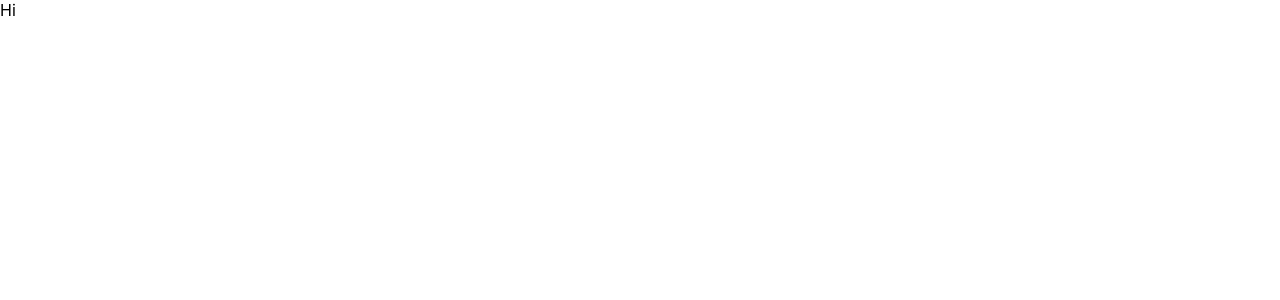
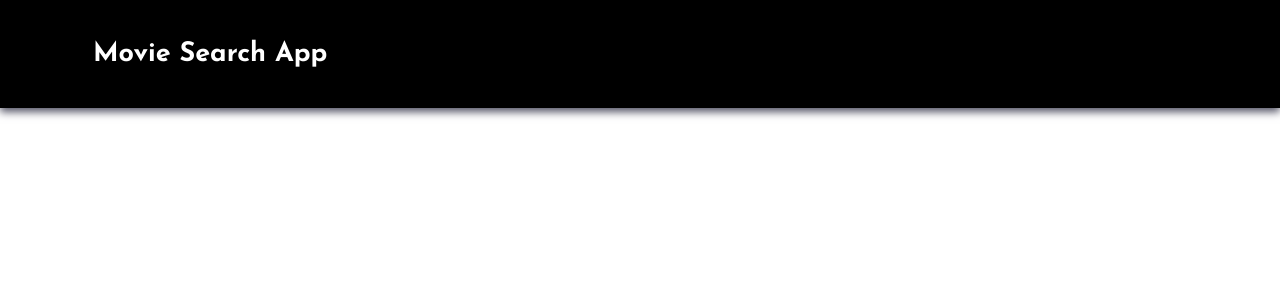
Before and after one commit to BhatiaYukta/Movie-Search-App, a React (Create React App) app in the folder movie-search-app/: page / in a window 1280 px wide. Shown: the top 300 px of the page. Built offline with nearby package versions, Linux system fonts and the light colour scheme.

Commit message:
Adding Header and styling

```diff
--- a/movie-search-app/package.json
+++ b/movie-search-app/package.json
@@ -6,9 +6,11 @@
     "@testing-library/jest-dom": "^5.17.0",
     "@testing-library/react": "^13.4.0",
     "@testing-library/user-event": "^13.5.0",
+    "axios": "^1.6.8",
     "react": "^18.3.1",
     "react-dom": "^18.3.1",
     "react-scripts": "5.0.1",
+    "styled-components": "^6.1.11",
     "web-vitals": "^2.1.4"
   },
   "scripts": {
--- a/movie-search-app/public/index.html
+++ b/movie-search-app/public/index.html
@@ -1,14 +1,16 @@
 <!DOCTYPE html>
 <html lang="en">
+
 <head>
   <meta charset="utf-8" />
   <link rel="icon" href="%PUBLIC_URL%/favicon.ico" />
+  <link rel="preconnect" href="https://fonts.googleapis.com">
+  <link rel="preconnect" href="https://fonts.gstatic.com" crossorigin>
+  <link href="https://fonts.googleapis.com/css2?family=Josefin+Sans:ital,wght@0,100..700;1,100..700&display=swap"
+    rel="stylesheet">
   <meta name="viewport" content="width=device-width, initial-scale=1" />
   <meta name="theme-color" content="#000000" />
-    <meta
-      name="description"
-      content="Web site created using create-react-app"
-    />
+  <meta name="description" content="Web site created using create-react-app" />
   <link rel="apple-touch-icon" href="%PUBLIC_URL%/logo192.png" />
   <!--
       manifest.json provides metadata used when your web app is installed on a
@@ -26,6 +28,7 @@
     -->
   <title>React App</title>
 </head>
+
 <body>
   <noscript>You need to enable JavaScript to run this app.</noscript>
   <div id="root"></div>
@@ -40,4 +43,5 @@
       To create a production bundle, use `npm run build` or `yarn build`.
     -->
 </body>
+
 </html>
--- a/movie-search-app/src/App.js
+++ b/movie-search-app/src/App.js
@@ -1,11 +1,42 @@
+import styled from "styled-components"
 
+const Container = styled.div`
+display: flex,
+flex-direction:column;
+`;
 
+//For styling of header part in which we will add search bar
+const Header = styled.div`
+display:flex;
+flex-direction: row;
+background-color: black;
+color: white;
+padding: 15px;
+font-size:27px;
+font-weight:bold;
+box-shadow: 0 4px 8px 0 #556;
+`
+const AppName=styled.div`
+display:flex;
+flex-direction:row;
+align-items:center;
+`
+const MovieImage=styled.div`
+width:48px;
+height:48px;
+margin:15px;
+`
 
 function App() {
   return (
-    <div >
-     Hi
-    </div>
+    <Container >
+      <Header>
+       <AppName>
+        <MovieImage src="/image.png"></MovieImage>
+        Movie Search App</AppName>
+      </Header>
+
+    </Container>
   );
 }
 
--- a/movie-search-app/src/index.css
+++ b/movie-search-app/src/index.css
@@ -1,6 +1,6 @@
 body {
   margin: 0;
-  font-family: -apple-system, BlinkMacSystemFont, 'Segoe UI', 'Roboto', 'Oxygen',
+  font-family: "Josefin Sans", sans-serif,-apple-system, BlinkMacSystemFont, 'Segoe UI', 'Roboto', 'Oxygen',
     'Ubuntu', 'Cantarell', 'Fira Sans', 'Droid Sans', 'Helvetica Neue',
     sans-serif;
   -webkit-font-smoothing: antialiased;
```
Also changed, not shown: movie-search-app/public/image.png (added), 1 other file (tests, documents, lock files or other folders). Lines whose indentation alone changed are shown as unchanged.
